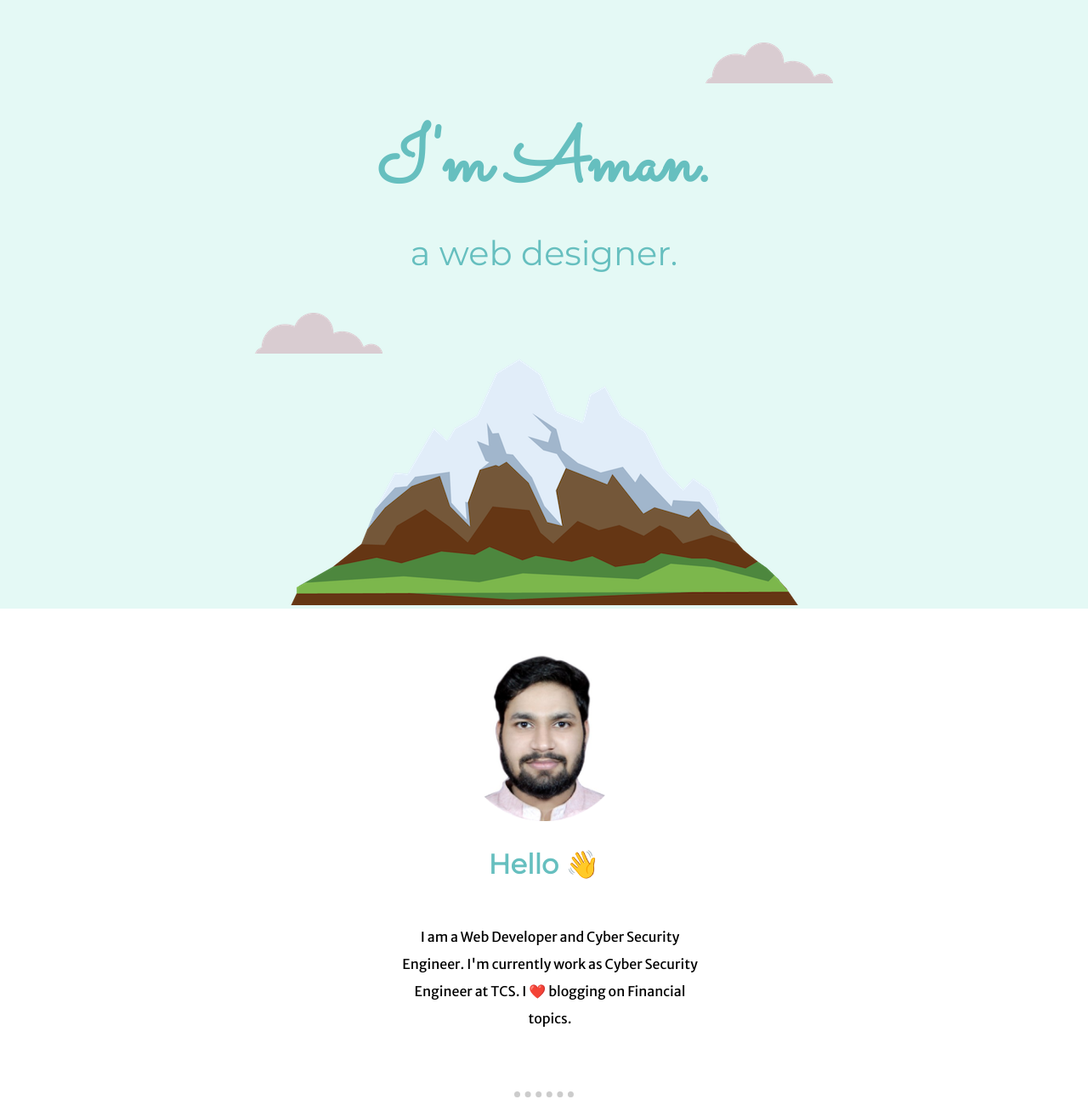
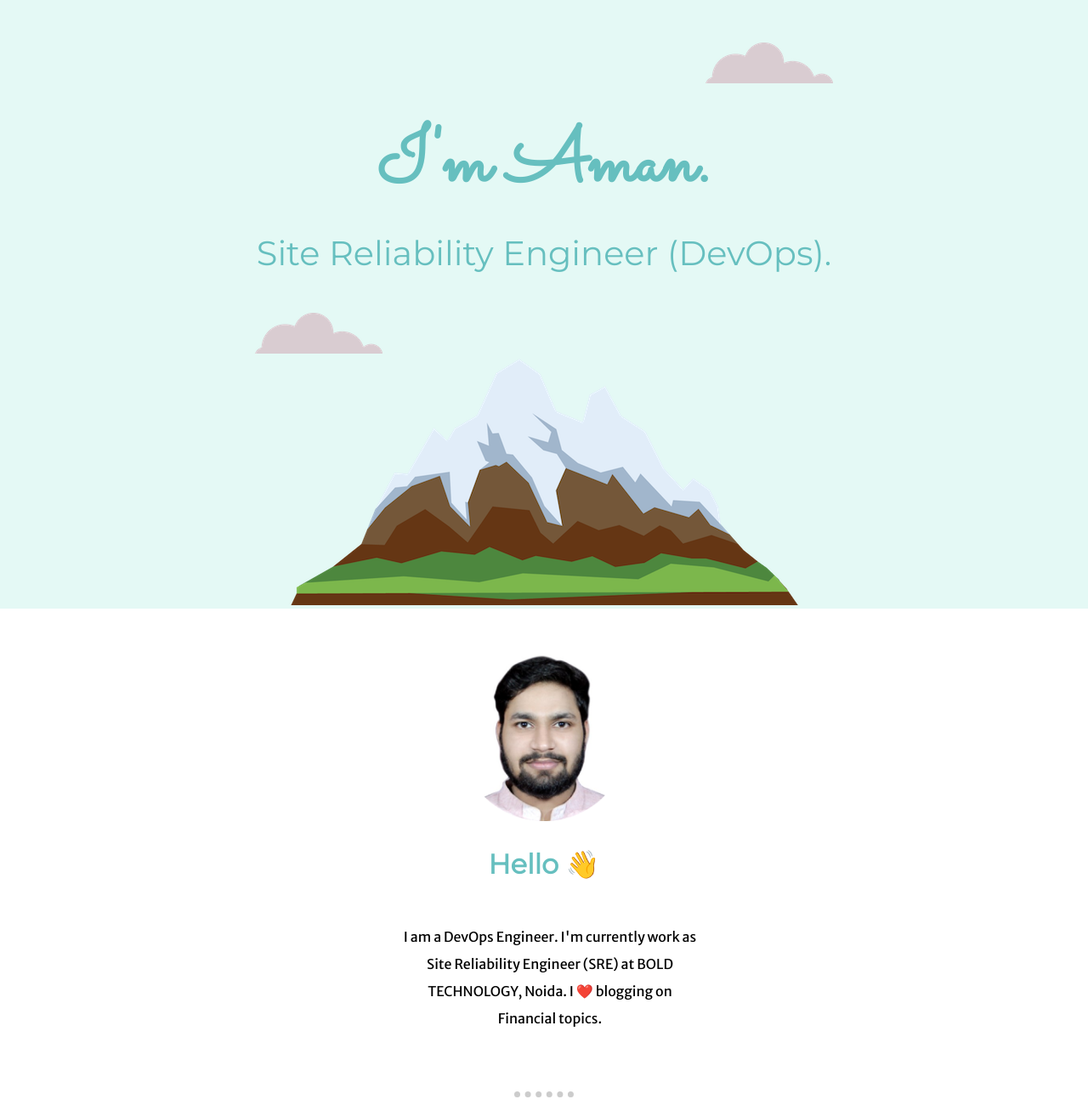
Before and after one commit to amangupta062/portfolio, a plain HTML site: page index.html in a window 1280 px wide. Shown: the top 1300 px of the page at 85% size. Drawn offline with Linux system fonts and the light colour scheme.

Commit message:
Update index.html

```diff
--- a/index.html
+++ b/index.html
@@ -15,7 +15,7 @@
     <div class="top-container">
         <img class="top-cloud" src="images/cloud.png" alt="cloud-img">
         <h1>I'm Aman.</h1>
-        <h2 class="top-h2">a web designer.</h2>
+        <h2 class="top-h2">Site Reliability Engineer (DevOps).</h2>
         <img class="bottom-cloud" src="images/cloud.png" alt="cloud-img">
         <img class="mountain" src="images/mountain.png" alt="mountain-img">
     </div>
@@ -24,7 +24,7 @@
         <div class="profile">
           <img src="images/aman.png" alt="profile-image" style="width:200px;height:200px;">
           <h2>Hello 👋</h2>
-          <p class="profile-desc">I am a Web Developer and Cyber Security Engineer. I'm currently work as Cyber Security Engineer at TCS. I ❤️ blogging on Financial topics.</p>
+          <p class="profile-desc">I am a DevOps Engineer. I'm currently work as Site Reliability Engineer (SRE) at BOLD TECHNOLOGY, Noida. I ❤️ blogging on Financial topics.</p>
         </div>
         <hr>
         <div class="skills">
```
